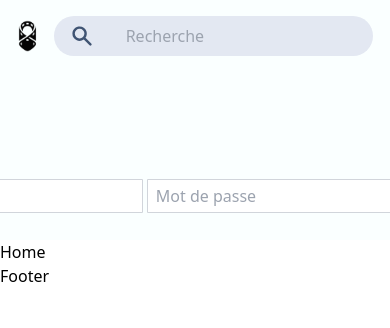
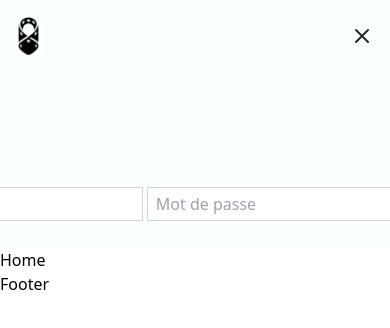
Before and after one commit to MMI-NFC-DEV-2022/sae-401-Kujundzic-Minel, a Vue app: page / in a window 390 px wide. Shown: the top 328 px of the page. Built offline with nearby package versions, Linux system fonts and the light colour scheme; what @formkit/vue would draw is missing.

Commit message:
responsive du header + creation composants

```diff
--- /dev/null
+++ b/src/components/FilmsView.vue
@@ -0,0 +1,30 @@
+<script setup lang="ts">
+import { ref, onMounted } from 'vue'
+
+const films = ref([])
+const error = ref(null)
+
+import { supabase } from '@/supabase'
+
+const fetchFilms = async () => {
+  let { data: filmsData, error: filmsError } = await supabase.from('films').select('*')
+
+  films.value = filmsData
+}
+
+onMounted(fetchFilms)
+</script>
+
+<template>
+  <div>
+    <h1 class="pl-16 font-bold text-4xl">Les films du moment</h1>
+    <div class="flex">
+      <div v-for="film in films" :key="film.id" class="pl-16">
+        <router-link :to="`/films/${film.id}`">
+          <img :src="film.film_cover" alt="Cover image" class="rounded-lg h-80 w-80 object-cover object-top my-4" />
+          <h2 class="font-semibold text-xl pl-6 -my-2">{{ film.film_name }}</h2>
+        </router-link>
+      </div>
+    </div>
+  </div>
+</template>
--- a/src/components/HeaderPage.vue
+++ b/src/components/HeaderPage.vue
@@ -2,37 +2,41 @@
 import { ref } from 'vue';
 import { supabase } from '@/supabase';
 import Login from '@/components/login.vue';
+
+const showMenu = ref(true);
 </script>
 
 <template>
-  <header class="bg-[#faffff] text-[#272727] py-4 px-4 sm:px-8 flex flex-col sm:flex-row justify-between items-center">
-    <div class="flex items-center mb-4 sm:mb-0">
-      <img src="/img/logo.png" alt="Logo" class="h-8 mr-4" />
-      <form class="flex items-center">
-        <button
-          class="bg-[#E3E8F2] text-[#405473] px-4 py-2 rounded-l-full hover:bg-[#334561] focus:outline-none"
+  <header class="bg-[#faffff] text-[#272727] py-4 px-4 md:px-8 flex flex-col md:flex-row justify-between items-center">
+    <div class="flex items-center justify-between w-full md:w-auto">
+      <img src="/img/logo.png" alt="Logo" class="h-10 mr-4" />
+      <button class="md:hidden" @click="showMenu = !showMenu">
+        <svg
+          v-if="!showMenu"
+          xmlns="http://www.w3.org/2000/svg"
+          class="h-6 w-6"
+          fill="none"
+          viewBox="0 0 24 24"
+          stroke="currentColor"
         >
-          <svg
-            xmlns="http://www.w3.org/2000/svg"
-            class="h-6 w-6"
-            viewBox="0 0 20 20"
-            fill="currentColor"
-          >
-            <path
-              fill-rule="evenodd"
-              d="M8 4a4 4 0 100 8 4 4 0 000-8zM2 8a6 6 0 1110.89 3.476l4.817 4.817a1 1 0 01-1.414 1.414l-4.816-4.816A6 6 0 012 8z"
-              clip-rule="evenodd"
-            />
-          </svg>
-        </button>
-        <input
-          type="text"
-          placeholder="Recherche"
-          class="bg-[#E3E8F2] text-[#405473] px-4 py-2 rounded-r-full focus:outline-none"
-        />
-      </form>
+          <path stroke-linecap="round" stroke-linejoin="round" stroke-width="2" d="M4 6h16M4 12h16m-16 6h16" />
+        </svg>
+        <svg
+          v-else
+          xmlns="http://www.w3.org/2000/svg"
+          class="h-6 w-6"
+          fill="none"
+          viewBox="0 0 24 24"
+          stroke="currentColor"
+        >
+          <path stroke-linecap="round" stroke-linejoin="round" stroke-width="2" d="M6 18L18 6M6 6l12 12" />
+        </svg>
+      </button>
     </div>
-    <nav class="flex flex-col sm:flex-row space-y-2 sm:space-y-0 sm:space-x-6">
+    <nav
+      :class="{'flex': showMenu, 'hidden': !showMenu}"
+      class="flex-col md:flex-row space-y-4 md:space-y-0 md:space-x-6"
+    >
       <a href="/" class="hover:text-gray-300">Accueil</a>
       <a href="/films" class="hover:text-gray-300">Films</a>
       <a href="/artistes" class="hover:text-gray-300">Artistes</a>
--- /dev/null
+++ b/src/components/UnFilm.vue
@@ -0,0 +1,47 @@
+<script setup lang="ts">
+import { ref, onMounted } from 'vue'
+import { useRoute } from 'vue-router'
+import { supabase } from '@/supabase'
+
+const route = useRoute()
+const filmId = route.params.id
+const film = ref(null)
+const error = ref(null)
+
+onMounted(async () => {
+  const { data, error: fetchError } = await supabase
+    .from('films')
+    .select('*')
+    .eq('id', filmId)
+    .single()
+
+  film.value = data
+  error.value = fetchError
+})
+</script>
+
+<template>
+  <div class="overflow-x-hidden">
+    <div v-if="film" class="w-[110vw] flex flex-col">
+      <img
+        :src="film.film_cover"
+        alt="Film cover image"
+        class="h-96 w-full object-cover object-center my-4 -ml-[5vw] blur-sm relative"
+      />
+      <img
+        :src="film.film_cover"
+        alt="Film cover image"
+        class="rounded-lg w-44 object-cover object-center absolute right-0 mr-4 mt-8"
+      />
+      <h2 class="font-semibold text-xl pl-6 -my-2">{{ film.film_name }}</h2>
+      <p class="pl-6">{{ film.film_synopsis }}</p>
+      <p class="pl-6">{{ film.film_sortie }}</p>
+      <p class="pl-6">{{ film.film_favoris }}</p>
+    </div>
+
+    <div v-else>
+      <p v-if="error">{{ error }}</p>
+      <p v-else>Chargement des détails du film...</p>
+    </div>
+  </div>
+</template>
--- a/src/pages/films/[id].vue
+++ b/src/pages/films/[id].vue
@@ -1,47 +1,9 @@
 <script setup lang="ts">
-import { ref, onMounted } from 'vue'
-import { useRoute } from 'vue-router'
-import { supabase } from '@/supabase'
-
-const route = useRoute()
-const filmId = route.params.id
-const film = ref(null)
-const error = ref(null)
-
-onMounted(async () => {
-  const { data, error: fetchError } = await supabase
-    .from('films')
-    .select('*')
-    .eq('id', filmId)
-    .single()
-
-  film.value = data
-  error.value = fetchError
-})
+import UnFilm from '@/components/UnFilm.vue'
 </script>
 
 <template>
-  <div class="overflow-x-hidden">
-    <div v-if="film" class="w-[110vw] flex flex-col">
-      <img
-        :src="film.film_cover"
-        alt="Film cover image"
-        class="h-96 w-full object-cover object-center my-4 -ml-[5vw] blur-sm relative"
-      />
-      <img
-        :src="film.film_cover"
-        alt="Film cover image"
-        class="rounded-lg w-44 object-cover object-center absolute right-0 mr-4 mt-8"
-      />
-      <h2 class="font-semibold text-xl pl-6 -my-2">{{ film.film_name }}</h2>
-      <p class="pl-6">{{ film.film_synopsis }}</p>
-      <p class="pl-6">{{ film.film_sortie }}</p>
-      <p class="pl-6">{{ film.film_favoris }}</p>
-    </div>
-
-    <div v-else>
-      <p v-if="error">{{ error }}</p>
-      <p v-else>Chargement des détails du film...</p>
-    </div>
+  <div>
+    <UnFilm />
   </div>
 </template>
--- a/src/pages/films/index.vue
+++ b/src/pages/films/index.vue
@@ -1,30 +1,9 @@
 <script setup lang="ts">
-import { ref, onMounted } from 'vue'
-
-const films = ref([])
-const error = ref(null)
-
-import { supabase } from '@/supabase'
-
-const fetchFilms = async () => {
-  let { data: filmsData, error: filmsError } = await supabase.from('films').select('*')
-
-  films.value = filmsData
-}
-
-onMounted(fetchFilms)
+import FilmsView from '@/components/FilmsView.vue';
 </script>
 
 <template>
   <div>
-    <h1 class="pl-16 font-bold text-4xl">Les films du moment</h1>
-    <div>
-      <div v-for="film in films" :key="film.id" class="pl-16">
-        <router-link :to="`/films/${film.id}`">
-          <img :src="film.film_cover" alt="Cover image" class="rounded-lg h-80 w-80 object-cover object-top my-4" />
-          <h2 class="font-semibold text-xl pl-6 -my-2">{{ film.film_name }}</h2>
-        </router-link>
-      </div>
-    </div>
+    <FilmsView />
   </div>
 </template>
```
